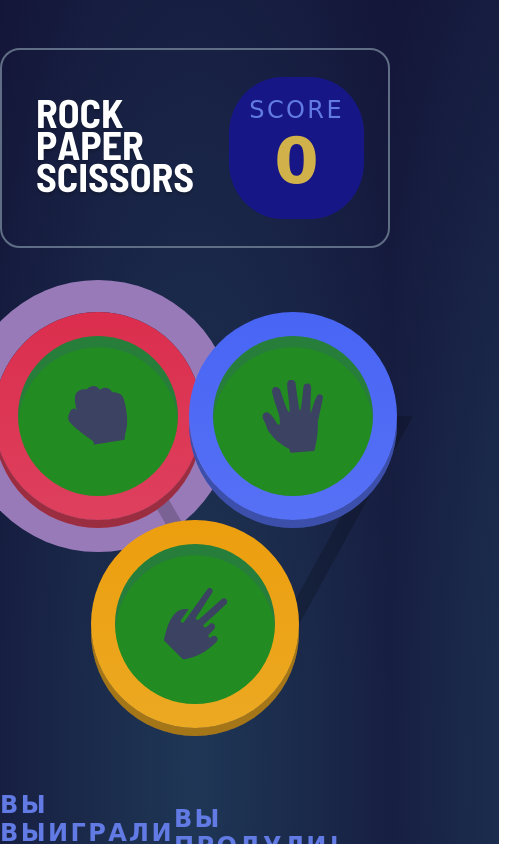
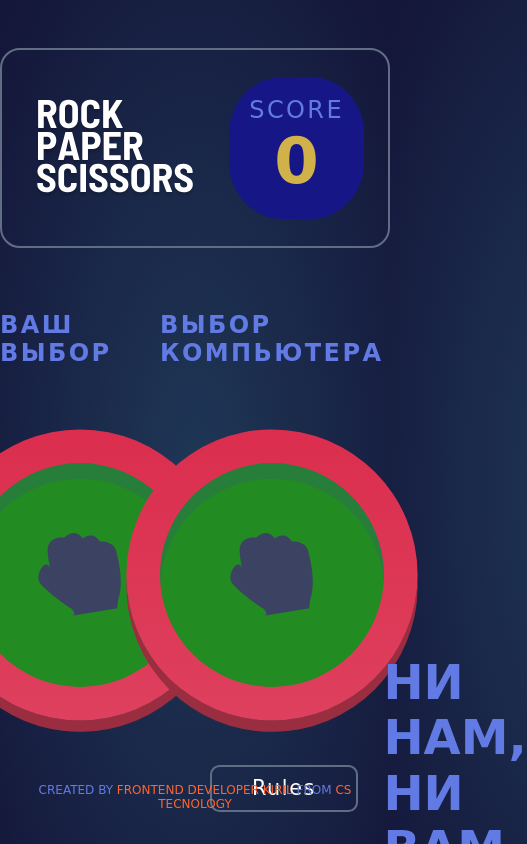
Before and after one commit to ErikStain/game_rock_paper_scissors, a plain HTML site: page index.html in a window 390 px wide. Both pictures are taken after a click on the button 97 px from the left and 416 px from the top of the page. Shown: the top 844 px of the page, 527 px wide, since content can reach past the window. Drawn offline with Linux system fonts and the light colour scheme; a web font is replaced by a local one.

Commit message:
Need to fix

```diff
--- a/css/style.css
+++ b/css/style.css
@@ -1,7 +1,3 @@
-.hidden {
-    display: none;
-}
-
 body {
   font-family: var(--font-family);
   background: radial-gradient(var(--bg-grad-1), var(--bg-grad-2));
@@ -25,6 +21,43 @@ body {
   border-radius: 20px;
   padding: 1rem 1.5rem 1rem 2rem;
   height: 200px;
+}
+
+/* Footer */
+.footer {
+  position: absolute;
+  bottom: 2rem;
+  width: 100%;
+  padding: 0 2rem;
+  text-align: center;
+}
+
+.attribution {
+  font-size: 12px;
+  text-align: center;
+}
+.attribution a {
+  color: #ff652f;
+}
+
+/* Rules Button */
+.rules-btn {
+  position: absolute;
+  bottom: 2rem;
+  right: 2rem;
+  background: none;
+  outline: none;
+  border: 2px solid var(--outline);
+  border-radius: 0.6rem;
+  color: var(--light-text);
+  padding: 0.6rem 2.5rem;
+  font-family: inherit;
+  font-size: 1.3rem;
+  letter-spacing: 0.1rem;
+  cursor: pointer;
+}
+.rules-btn:focus {
+  border: 2px solid #fff;
 }
 
 .logo img {
@@ -57,7 +90,7 @@ body {
   position: relative;
   display: grid;
   grid-template-columns: repeat(2, 1fr);
-    grid-template-areas: "rock paper" "scissors scissors";
+  grid-template-areas: 'rock paper' 'scissors scissors';
   place-items: center;
   height: 30rem;
   padding-top: 4rem;
@@ -65,10 +98,10 @@ body {
 
 .game::before {
   position: absolute;
-    content: "";
+  content: '';
   width: 100%;
   height: 100%;
-    background: url(../images/bg-triangle.svg)no-repeat;
+  background: url(../images/bg-triangle.svg) no-repeat;
   top: 35%;
   left: 28%;
   z-index: -1;
@@ -79,7 +112,6 @@ body {
   border: none;
   background: none;
   cursor: pointer;
-
 }
 
 .choice {
@@ -96,7 +128,7 @@ body {
 .choice::before,
 .choice::after {
   position: absolute;
-    content: "";
+  content: '';
   width: 130%;
   height: 130%;
   border-radius: 50%;
@@ -135,23 +167,23 @@ body {
   box-shadow: 0 0.5rem var(--shadow-med), 0 0.5rem var(--scissors-2);
 }
 
-.choice-btn[data-choice="rock"] {
+.choice-btn[data-choice='rock'] {
   grid-area: rock;
 }
 
-.choice-btn[data-choice="paper"] {
+.choice-btn[data-choice='paper'] {
   grid-area: paper;
 }
 
-.choice-btn[data-choice="scissors"] {
+.choice-btn[data-choice='scissors'] {
   grid-area: scissors;
 }
 
 .results {
   display: grid;
-    grid-template-columns: repeat(2,1fr);
+  grid-template-columns: repeat(2, 1fr);
   place-items: center;
-    grid-template-areas: "you-title ai-title" "you-picked ai-picked";
+  grid-template-areas: 'you-title ai-title' 'you-picked ai-picked';
   max-width: 1000px;
   margin: 0 auto;
 }
@@ -187,10 +219,10 @@ body {
   grid-area: ai-picked;
 }
 
-
 /* Класс который будем добавлять джава скриптом */
-.winner {
-    box-shadow: 0 0 0 40px var(--winner-back1), 0 0 0 80px var(--winner-back2), 0 0 0 130px var(--winner-back3);
+.winner .choice::after {
+  box-shadow: 0 0 0 40px var(--winner-back1), 0 0 0 80px var(--winner-back2),
+    0 0 0 130px var(--winner-back3);
   animation: winner 1s ease forwards;
 }
 
@@ -204,8 +236,8 @@ body {
 }
 
 .results.show-winner {
-    grid-template-columns: repeat(3,1fr);
-    grid-template-rows: "you-title ai-title" "you-picked result-winner ai-picked";
+  grid-template-columns: repeat(3, 1fr);
+  grid-template-rows: 'you-title . ai-title' 'you-picked result-winner ai-picked';
 }
 
 .results__winner {
@@ -283,9 +315,12 @@ body {
 
 .modal__img {
   padding: 2rem 4rem;
-
 }
 
-.preload *{
+.preload * {
   transition: none;
 }
+
+.hidden {
+  display: none;
+}
--- a/index.html
+++ b/index.html
@@ -1,20 +1,23 @@
 <!DOCTYPE html>
 <html lang="en">
   <head>
-    <meta charset="UTF-8">
-    <meta http-equiv="X-UA-Compatible" content="IE=edge">
-    <meta name="viewport" content="width=device-width, initial-scale=1.0">
+    <meta charset="UTF-8" />
+    <meta http-equiv="X-UA-Compatible" content="IE=edge" />
+    <meta name="viewport" content="width=device-width, initial-scale=1.0" />
     <title>Game Rock Paper Scissors</title>
-    <link rel="preconnect" href="https://fonts.gstatic.com">
-    <link href="https://fonts.googleapis.com/css2?family=Original+Surfer&display=swap" rel="stylesheet">
-    <link rel="stylesheet" href="./css/modern-normalize.css">
-    <link rel="stylesheet" href="./css/variables.css">
-    <link rel="stylesheet" href="./css/style.css">
+    <link rel="preconnect" href="https://fonts.gstatic.com" />
+    <link
+      href="https://fonts.googleapis.com/css2?family=Original+Surfer&display=swap"
+      rel="stylesheet"
+    />
+    <link rel="stylesheet" href="./css/modern-normalize.css" />
+    <link rel="stylesheet" href="./css/variables.css" />
+    <link rel="stylesheet" href="./css/style.css" />
   </head>
   <body class="preload">
     <div class="container">
       <header class="header">
-            <img class="logo" src="./images/logo.svg" alt="img">
+        <img class="logo" src="./images/logo.svg" alt="img" />
         <div class="score">
           <p class="score__title">score</p>
           <p class="score__number">0</p>
@@ -23,24 +26,24 @@
       <section class="game">
         <button class="choice-btn" data-choice="rock">
           <div class="choice rock">
-                    <img src="./images/icon-rock.svg" alt="img">
+            <img src="./images/icon-rock.svg" alt="img" />
           </div>
         </button>
         <button class="choice-btn" data-choice="paper">
           <div class="choice paper">
-                    <img src="./images/icon-paper.svg" alt="img">
+            <img src="./images/icon-paper.svg" alt="img" />
           </div>
         </button>
         <button class="choice-btn" data-choice="scissors">
           <div class="choice scissors">
-                    <img src="./images/icon-scissors.svg" alt="img">
+            <img src="./images/icon-scissors.svg" alt="img" />
           </div>
         </button>
       </section>
     </div>
     <section class="results hidden">
-        <h2 class="results__heading">Вы выиграли фигу!</h2>
-        <h2 class="results__heading">Вы продули!</h2>
+      <h2 class="results__heading">Ваш выбор</h2>
+      <h2 class="results__heading">Выбор компьютера</h2>
       <div class="results__result"></div>
       <div class="results__winner hidden">
         <h3 class="results__text"></h3>
@@ -54,15 +57,19 @@
       <div class="modal__container">
         <header class="modal__header">
           <h2 class="modal__heading">Rules</h2>
-                <button class="close-btn"><img src="./images/icon-close.svg" alt="img"></button>
+          <button class="close-btn">
+            <img src="./images/icon-close.svg" alt="img" />
+          </button>
         </header>
-            <img class="modal__img" src="./images/image-rules.svg" alt="img">
+        <img class="modal__img" src="./images/image-rules.svg" alt="img" />
       </div>
     </div>
     <footer class="footer">
       <div class="attribution">
-            Created by <a href="#" target="_blank">FrontEnd Developer Kiril</a>
-            from <a href="#">CS tecnology</a>
+        Created by
+        <a href="#" target="_blank">FrontEnd Developer Kiril</a>
+        from
+        <a href="#">CS tecnology</a>
       </div>
     </footer>
     <script src="./js/index.js" type="module"></script>
--- a/js/index.js
+++ b/js/index.js
@@ -1,110 +1,117 @@
-import refs from "./refs.js"
-console.log(refs.choiceBtns);
+import refs from './refs.js'
+console.log(refs.choiceBtns)
 
 const CHOICES = [
   {
-        name:"paper",
-        beats:"rock"
-    }, {
-        name:"scissors",
-        beats:"paper"
-    }, {
-        name:"rock",
-        beats:"scissors"
-    }
+    name: 'paper',
+    beats: 'rock',
+  },
+  {
+    name: 'scissors',
+    beats: 'paper',
+  },
+  {
+    name: 'rock',
+    beats: 'scissors',
+  },
 ]
 
 // Перебираем кнопки и вешаем на них слушатель событий
 
-refs.choiceBtns.forEach((button)=>{
-    button.addEventListener("click",()=>{
+refs.choiceBtns.forEach((button) => {
+  button.addEventListener('click', () => {
     const choiceName = button.dataset.choice
-        console.log("Я нажал на",button.dataset.choice);
-        const userChoice = CHOICES.find((elem)=>{
+    console.log('Я нажал на', button.dataset.choice)
+    const userChoice = CHOICES.find((elem) => {
       return elem.name === choiceName
     })
     toChoose(userChoice)
   })
 })
 
-function toChoose (value) {
+function toChoose(value) {
   const compChoose = randomChoose()
-    console.log("Выбор компьютера",compChoose);
-    console.log("Выбор пользователя",value);
+  console.log('Выбор компьютера', compChoose)
+  console.log('Выбор пользователя', value)
   showResults([value, compChoose])
   showWinner([value, compChoose])
 }
 
-function showResults (results) {
-    console.log(refs.resultsDivs);
-    refs.resultsDivs.forEach((div,index)=>{
-       setTimeout(()=>{
-        const item = document.createElement("div")
-        item.classList.add("choice")
+function showResults(results) {
+  console.log(refs.resultsDivs)
+  refs.resultsDivs.forEach((div, index) => {
+    setTimeout(() => {
+      const item = document.createElement('div')
+      item.classList.add('choice')
       // console.log(results[index]);
       item.classList.add(`${results[index].name}`)
-        const img = document.createElement("img")
+      const img = document.createElement('img')
       img.src = `./images/icon-${results[index].name}.svg`
-        img.alt = "icon"
-        console.log(img);
+      img.alt = 'icon'
+      console.log(img)
       item.appendChild(img)
       div.appendChild(item)
-       },index*1000)
+    }, index * 1000)
   })
-    refs.sectionGame.classList.toggle("hidden")
-    refs.resultDiv.classList.toggle("hidden")
+  refs.sectionGame.classList.toggle('hidden')
+  refs.resultDiv.classList.toggle('hidden')
 }
 
-function showWinner (results) {
-    setTimeout(()=>{
-        const userWin = results[0].beats===results[1].name
-    const compWin = results[1].beats===results[0].name
+let score = 0
+
+function showWinner(results) {
+  setTimeout(() => {
+    const userWin = results[0].beats === results[1].name
+    const compWin = results[1].beats === results[0].name
     if (userWin) {
-        refs.resultsText.innerText = "Вы победили"
-        refs.resultsDivs[0].classList.toggle("winner")
-
+      refs.resultsText.innerText = 'Вы победили'
+      refs.resultsDivs[0].classList.toggle('winner')
+      score += 1
+      refs.scoreNumber.textContent = score
     } else if (compWin) {
-        refs.resultsText.textContent = "Вы проиграли"
-        refs.resultsDivs[1].classList.toggle("winner")
+      refs.resultsText.textContent = 'Вы проиграли'
+      refs.resultsDivs[1].classList.toggle('winner')
+      score -= 1
+      refs.scoreNumber.textContent = score
     } else {
-        refs.resultsText.textContent = "Ни нам, ни вам"
+      refs.resultsText.textContent = 'Ни нам, ни вам'
     }
-    refs.resultsWinner.classList.toggle("hidden")
-    refs.resultDiv.classList.toggle("show-winner")
-    },1000)
+    refs.resultsWinner.classList.toggle('hidden')
+    refs.resultDiv.classList.toggle('show-winner')
+  }, 1000)
 }
 
 // Функция рандомного выбора компьютера
 
-function randomChoose () {
-    let random = Math.random()*CHOICES.length
+function randomChoose() {
+  let random = Math.random() * CHOICES.length
   // console.log(random);
-    let floorRandom = Math.floor(random);
+  let floorRandom = Math.floor(random)
   // console.log(floorRandom);
   // console.log(CHOICES[floorRandom]);
   return CHOICES[floorRandom]
 }
 
-refs.playAgainButton.addEventListener("click",()=>{
-    refs.sectionGame.classList.toggle("hidden")
-    refs.resultDiv.classList.toggle("hidden")
-    refs.resultsDivs.forEach((diw)=>{
-        diw.innerHTML = ""
-        diw.classList.remove("winner")
+refs.playAgainButton.addEventListener('click', () => {
+  refs.sectionGame.classList.toggle('hidden')
+  refs.resultDiv.classList.toggle('hidden')
+  refs.resultsDivs.forEach((diw) => {
+    diw.innerHTML = ''
+    diw.classList.remove('winner')
   })
-    refs.resultsText.innerText = ""
-    refs.resultsWinner.toggle("hidden")
-    refs.resultDiv.toggle("show-winner")
+  refs.resultsText.innerText = ''
+  refs.resultsWinner.toggle('hidden')
+  refs.resultDiv.toggle('show-winner')
 })
 
-refs.rulesBtn.addEventListener("click",()=>{
-    refs.modal.classList.toggle("show-modal")
+refs.rulesBtn.addEventListener('click', () => {
+  refs.modal.classList.toggle('show-modal')
 })
 
-refs.closeBtn.addEventListener("click",()=>{
-    refs.modal.classList.toggle("show-modal")
+refs.closeBtn.addEventListener('click', () => {
+  refs.modal.classList.toggle('show-modal')
 })
 
-setTimeout(()=>{
-    document.body.classList.remove("preload")
-},1000)
+setTimeout(() => {
+  document.body.classList.remove('preload')
+}, 1000)
```
Also changed, not shown: js/refs.js (+12 -12 lines), css/variables.css (indentation only). Lines whose indentation alone changed are shown as unchanged.
